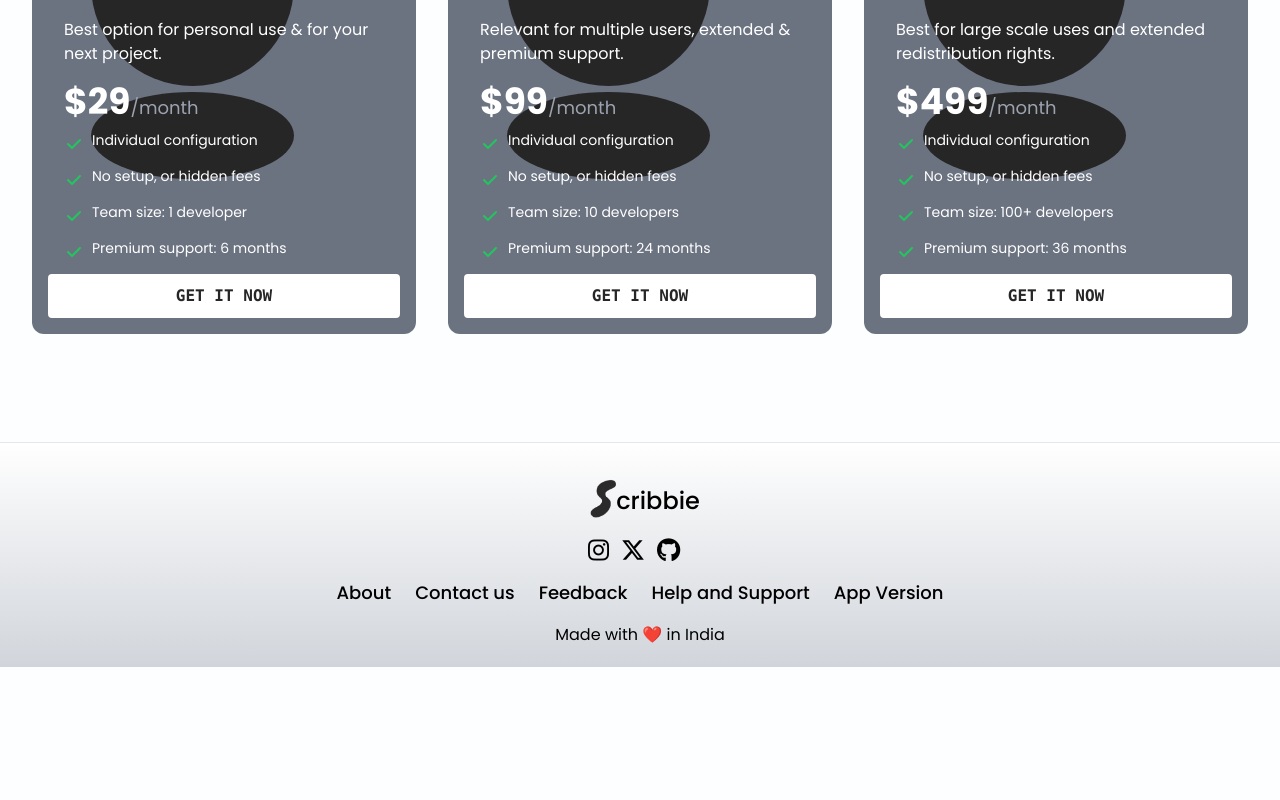
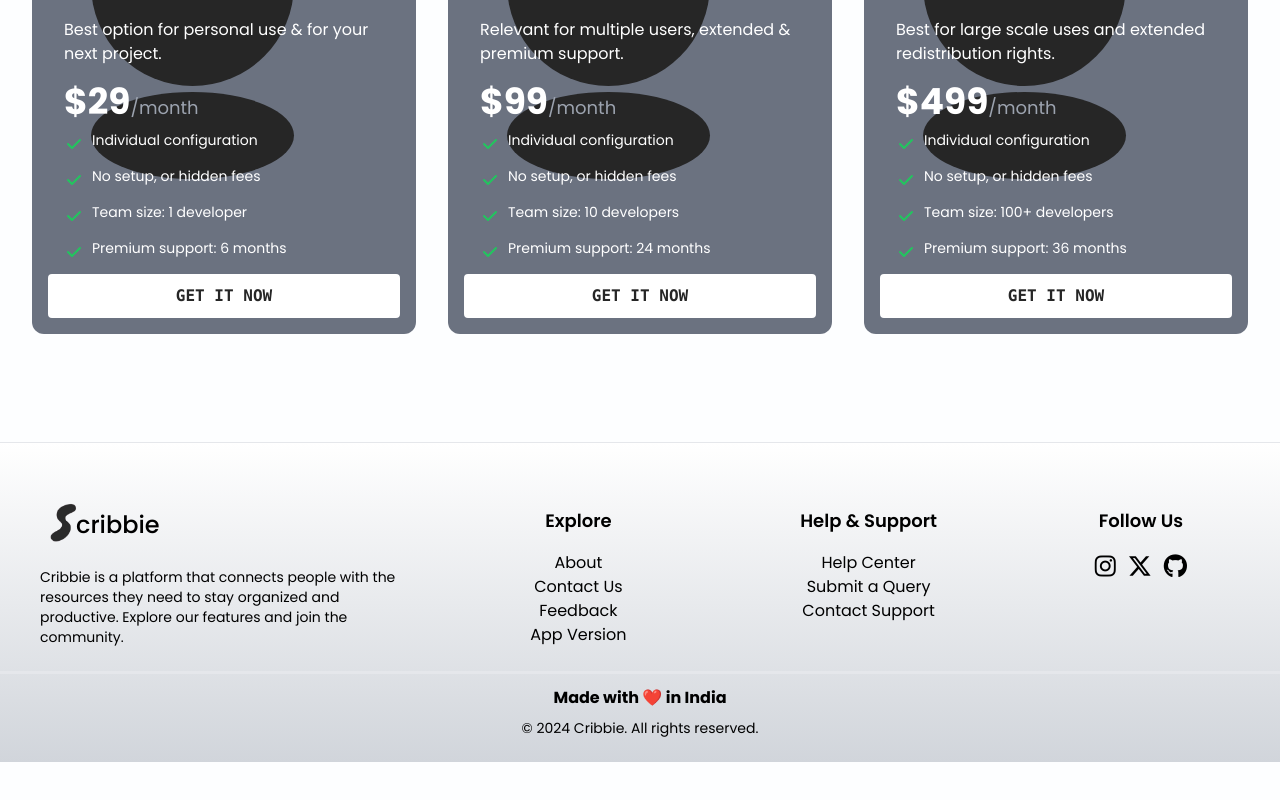
Before and after one commit to Scribbie-Notes/notes-app, a React (Vite) app in the folder frontend/: page / in a window 1280 px wide. Shown: the part 1692-2492 px from the top of the page. After the commit the page ends 2454 px from the top, so only its background shows below. Built offline with nearby package versions, Linux system fonts and the light colour scheme; no server answers.

Commit message:
updated-footer

```diff
--- a/frontend/src/components/Footer.jsx
+++ b/frontend/src/components/Footer.jsx
@@ -4,45 +4,73 @@ import { Link } from "react-router-dom";
 
 const StickyFooter = () => {
   return (
-    <div className="bg-gradient-to-b from-white to-gray-300 border-t border-gray-200 pb-3">
-
-      <div className="flex flex-col items-center justify-center">
-        {/* Logo and Title */}
-        <div className="flex items-center mt-2">
-          <img src={img} alt="logo" className="h-12 md:h- mb-3 mt-6" />
-          <p className="text-xl md:text-2xl font-medium -ml-3 mt-4">cribbie</p> {/* Negative margin added here */}
+    <div className="bg-gradient-to-b from-white to-gray-300 border-t border-gray-200 pb-6">
+      {/* Flex container for company description and grid layout */}
+      <div className="flex flex-col md:flex-row">
+        {/* First part: Website Description taking one-third of the space */}
+        <div className="flex flex-col items-center md:items-start w-full md:w-1/2 px-4 md:px-10 py-6">
+          <div className="flex items-center mt-2">
+            <img src={img} alt="logo" className="h-12 mb-3 mt-6" />
+            <p className="text-xl md:text-2xl font-medium -ml-3 mt-4">cribbie</p>
+          </div>
+          <p className="text-sm mt-2">
+            Cribbie is a platform that connects people with the resources they need to stay organized and productive. Explore our features and join the community.
+          </p>
         </div>
 
-        {/* Icons */}
-        <div className="flex mt-3 md:mt-0 gap-3 text-2xl md:mr-3">
-          <a href="#"><i className="fa-brands fa-instagram cursor-pointer hover:text-gray-700"></i></a>
-          <a href="#"><i className="fa-brands fa-x-twitter cursor-pointer hover:text-gray-700"></i></a>
-          <a href="https://github.com/Scribbie-Notes/notes-app"><i className="fa-brands fa-github cursor-pointer hover:text-gray-700"></i></a>
+        {/* Second part: Grid layout for links taking two-thirds of the space */}
+        <div className="grid grid-cols-1 md:grid-cols-2 w-full md:w-2/3 gap-6 px-4 md:px-0 py-6 text-center md:text-center mt-10">
+          {/* Explore Links */}
+          <div>
+            <h3 className="font-semibold text-lg mb-4">Explore</h3>
+            <ul className="space-y-3">
+              <Link to={'/about'}>
+                <li className="cursor-pointer hover:text-gray-700 hover:underline underline-offset-2">About</li>
+              </Link>
+              <Link to={'/contact'}>
+                <li className="cursor-pointer hover:text-gray-700 hover:underline underline-offset-2">Contact Us</li>
+              </Link>
+              <Link to={'/feedback'}>
+                <li className="cursor-pointer hover:text-gray-700 hover:underline underline-offset-2">Feedback</li>
+              </Link>
+              <Link to={'/version'}>
+                <li className="cursor-pointer hover:text-gray-700 hover:underline underline-offset-2">App Version</li>
+              </Link>
+            </ul>
+          </div>
+
+          {/* Help & Support Links */}
+          <div>
+            <h3 className="font-semibold text-lg mb-4">Help & Support</h3>
+            <ul className="space-y-3">
+              <Link to={'/help'}>
+                <li className="cursor-pointer hover:text-gray-700 hover:underline underline-offset-2">Help Center</li>
+              </Link>
+              <Link to={'/query'}>
+                <li className="cursor-pointer hover:text-gray-700 hover:underline underline-offset-2">Submit a Query</li>
+              </Link>
+              <Link to={'/contact'}>
+                <li className="cursor-pointer hover:text-gray-700 hover:underline underline-offset-2">Contact Support</li>
+              </Link>
+            </ul>
+          </div>
+        </div>
+
+        {/* Fourth part: Socials */}
+        <div className="flex flex-col items-center md:items-center w-full md:w-1/3 px-4 md:px-0 py-6 mt-10">
+          <h3 className="font-semibold text-lg mb-4">Follow Us</h3>
+          <div className="flex space-x-3 text-2xl">
+            <a href="#"><i className="fa-brands fa-instagram cursor-pointer hover:text-gray-700"></i></a>
+            <a href="#"><i className="fa-brands fa-x-twitter cursor-pointer hover:text-gray-700"></i></a>
+            <a href="https://github.com/Scribbie-Notes/notes-app"><i className="fa-brands fa-github cursor-pointer hover:text-gray-700"></i></a>
+          </div>
         </div>
       </div>
-
-      <div>
-        {/* Links */}
-        <ul className="flex flex-col md:flex-row justify-center gap-3 md:gap-6 text-base md:text-lg font-medium mt-3 text-center">
-          <Link to={'/about'}>
-            <li className="cursor-pointer hover:text-gray-700 hover:underline underline-offset-2">About</li>
-          </Link>
-          <Link to={'/contact'}>
-            <li className="cursor-pointer hover:text-gray-700 hover:underline underline-offset-2">Contact us</li>
-          </Link>
-          <Link to={'/feedback'}>
-            <li className="cursor-pointer hover:text-gray-700 hover:underline underline-offset-2">Feedback</li>
-          </Link>
-          <Link to={'/help'}>
-            <li className="cursor-pointer hover:text-gray-700 hover:underline underline-offset-2">Help and Support</li>
-          </Link>
-          <Link to={'/version'}>
-            <li className="cursor-pointer hover:text-gray-700 hover:underline underline-offset-2">App Version</li>
-          </Link>
-        </ul>
-
-        {/* Footer Note */}
-        <p className="text-center text-sm md:text-base mt-4 mb-2">Made with ❤️ in India</p>
+      <hr className="border-t-2 border-grey w-full" />
+      {/* Footer Note */}
+      <div className="border-t border-gray-200 pt-3 text-center">
+        <p className="text-sm md:text-base font-bold">Made with ❤️ in India</p>
+        <p className="text-sm mt-2">&copy; {new Date().getFullYear()} Cribbie. All rights reserved.</p>
       </div>
     </div>
   );
--- a/frontend/src/components/Hero/Hero.jsx
+++ b/frontend/src/components/Hero/Hero.jsx
@@ -91,7 +91,6 @@ const Hero = () => {
         <div className="h-full scroll-smooth">
             <Navbar userInfo={user} />
 
-            {/* Hero Section */}
             <section className="bg-white">
                 <div className="grid max-w-screen-xl px-4 py-8 mx-auto lg:gap-8 xl:gap-0 lg:py-16 lg:grid-cols-12">
                     <div className="mr-auto place-self-center lg:col-span-7">
@@ -119,14 +118,12 @@ const Hero = () => {
                 </div>
             </section>
 
-            {/* Feature Section */}
             <section ref={sectionRef} className="bg-gradient-to-b from-gray-50 to-white py-12 mt-8 mb-4">
                 <h1 className="section-title text-4xl font-bold text-center text-gray-900">Unlock Powerful Features to</h1>
                 <h1 className="section-title text-4xl font-bold mb-14 text-center text-gray-900">Enhance Your Note-Taking Experience</h1>
                 <div className="max-w-screen-xl mx-auto px-6">
                     <div className="grid grid-cols-1 md:grid-cols-2 lg:grid-cols-3 gap-8">
 
-                        {/* Feature Cards */}
                         <div ref={(el) => (featureCards.current[0] = el)} className="bg-white p-6 rounded-lg shadow-md hover:shadow-xl transition duration-300 ease-in-out border border-gray-200">
                             <div className="flex items-center mb-4 gap-3">
                                 <SiTicktick className='text-2xl text-gray-900' />
@@ -151,15 +148,14 @@ const Hero = () => {
                             <p className="text-gray-700">Access your notes anytime, anywhere with seamless cross-device synchronization.</p>
                         </div>
 
-                        {/* More Feature Cards here */}
                     </div>
                 </div>
             </section>
 
             <Testimonial />
             <Pricing />
+            <ScrollOnTop />
             <Footer />
-            <ScrollOnTop />
         </div>
     );
 }
--- a/frontend/src/components/Pricing.jsx
+++ b/frontend/src/components/Pricing.jsx
@@ -73,7 +73,7 @@ const Card = ({id, title, description, price, period, features }) => {
           scale: 1.05,
         },
       }}
-      className="relative h-auto w-full max-w-sm shrink-0 overflow-hidden rounded-xl bg-gray-500 p-8 mb-[500px]"
+      className="relative h-auto w-full max-w-sm shrink-0 overflow-hidden rounded-xl bg-gray-500 p-8 mb-[10]"
     >
       <div className="relative z-10 text-white">
         <span className="mb-3 block w-fit rounded-full bg-white/30 px-3 py-0.5 text-sm font-light text-slate-800">
```
